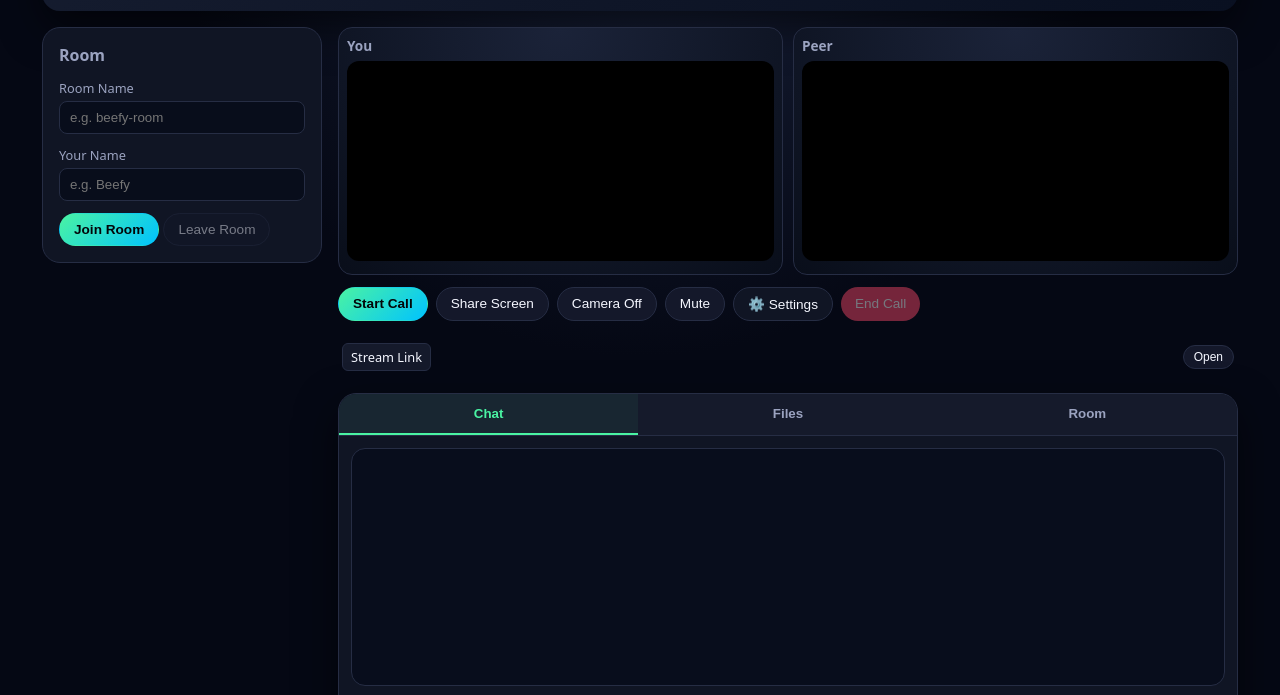
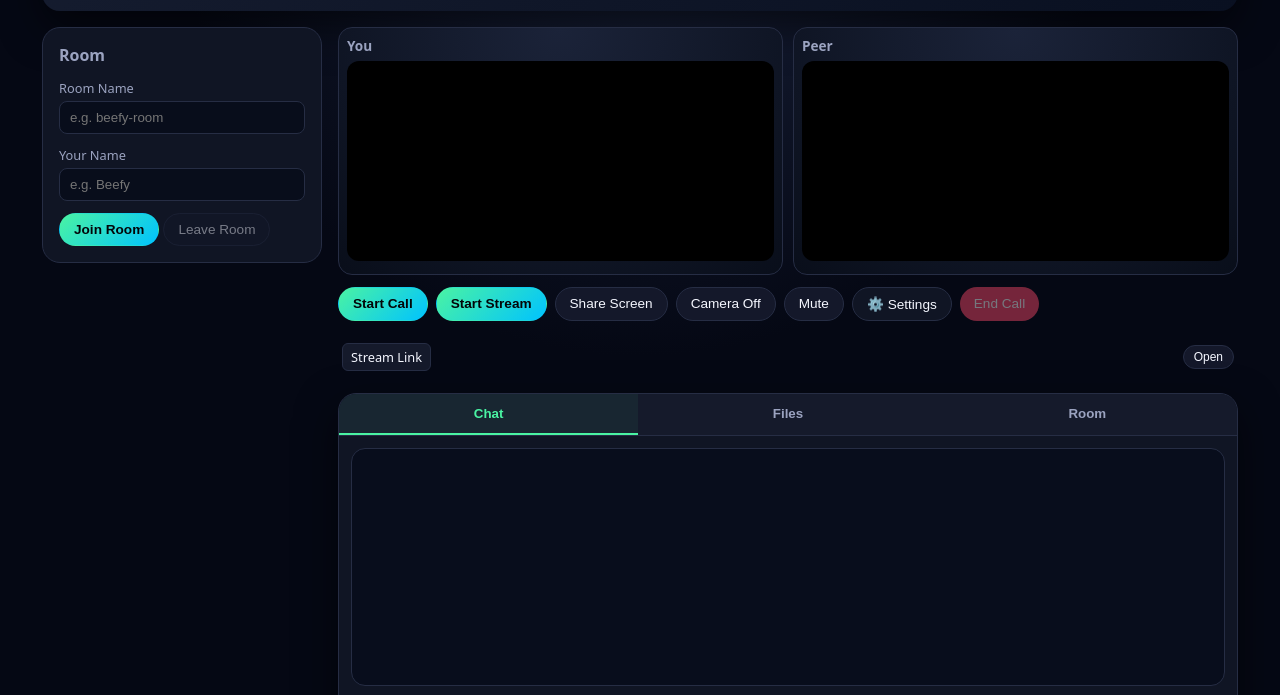
Before and after one commit to Elephant-logic/rebel, a website: page public/index.html in a window 1280 px wide. Shown: the part 105-800 px from the top of the page. Drawn offline with nearby package versions, Linux system fonts and the light colour scheme.

Commit message:
Update index.html
Signed-off-by: Elephant_logic <keith.davies1978@gmail.com>

```diff
--- a/public/index.html
+++ b/public/index.html
@@ -67,6 +67,8 @@
 
         <div class="call-controls">
           <button id="startCallBtn" class="btn primary">Start Call</button>
+          <button id="startStreamBtn" class="btn primary">Start Stream</button>
+
           <button id="shareScreenBtn" class="btn">Share Screen</button>
           <button id="toggleCamBtn" class="btn">Camera Off</button>
           <button id="toggleMicBtn" class="btn">Mute</button>
```
